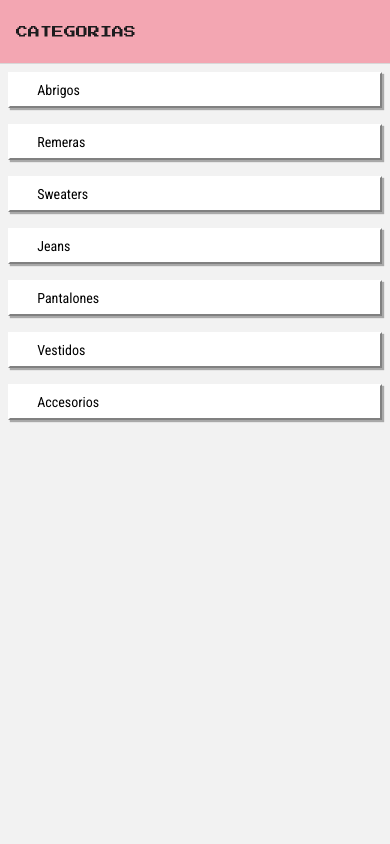
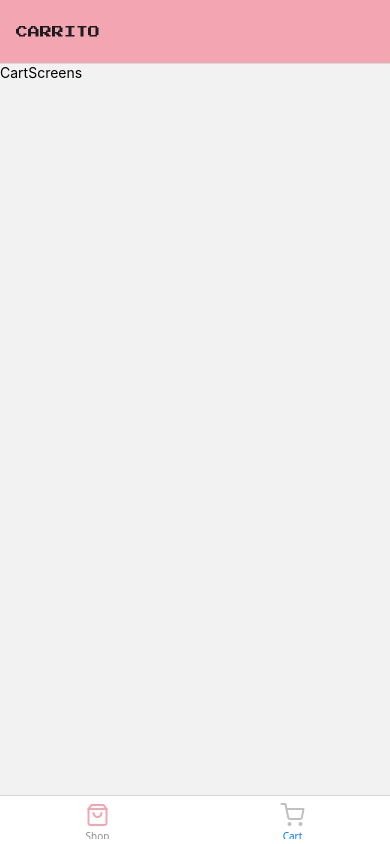
Before and after one commit to ivanagbarreto/fashion-ecommerce-app, a React Native app: screen /Cart in a window 390 px wide. Built offline with nearby package versions, Linux system fonts and the light colour scheme; grey boxes are pictures that could not be loaded.

Commit message:
TabNavigator

```diff
--- a/App.js
+++ b/App.js
@@ -3,10 +3,11 @@ import { useFonts } from 'expo-font';
 import * as SplashScreen from 'expo-splash-screen';
 import { StatusBar } from 'expo-status-bar';
 import { StyleSheet, Text, View, FlatList, Image, Pressable } from 'react-native';
-import Header from './src/components/Header';
+
 import { useState, useEffect } from 'react';
-import ShopStackNavigator from './src/navigation/shop/ShopStackNavigator';
+import TabsNavigator from './src/navigation/tabs/TabsNavigator';
 import {NavigationContainer} from "@react-navigation/native";
+
 
 SplashScreen.preventAutoHideAsync();
 
@@ -35,7 +36,7 @@ useEffect(() => {
 
     <NavigationContainer>
       <StatusBar style="auto" />
-      <ShopStackNavigator/>
+      <TabsNavigator/>
     </NavigationContainer>
 
 
--- /dev/null
+++ b/src/navigation/cart/CartStackNavigator.jsx
@@ -0,0 +1,36 @@
+import { createNativeStackNavigator } from "@react-navigation/native-stack";
+import { CartScreens } from "../../screens";
+import { colors } from "../../global/colors";
+
+
+
+const Stack = createNativeStackNavigator ()
+
+const CartStackNavigator = () =>{
+    return(
+
+            <Stack.Navigator
+            initialRouteName="Carrito"
+            screenOptions={{
+                headerStyle:{
+                        backgroundColor:colors.lightPink
+                },
+                headerTitleStyle:{
+                        fontFamily:"PressStart2P-Regular",
+                        textTransform: 'uppercase',
+                        fontSize: 12
+                }
+            }
+
+            }
+            >
+                    <Stack.Screen name="Carrito" component={CartScreens }/>
+
+            </Stack.Navigator>
+
+    )}
+
+
+
+
+export default CartStackNavigator
--- /dev/null
+++ b/src/navigation/tabs/TabsNavigator.jsx
@@ -0,0 +1,31 @@
+import { createBottomTabNavigator } from "@react-navigation/bottom-tabs";
+import ShopStackNavigator from "../shop/ShopStackNavigator";
+import CartStackNavigator from "../cart/CartStackNavigator";
+import Icon from 'react-native-vector-icons/Feather';
+import { colors } from "../../global/colors";
+
+const Tab = createBottomTabNavigator();
+
+const TabsNavigator= () => {
+  return (
+    <Tab.Navigator
+    screenOptions={
+      {headerShown:false}
+    }>
+      <Tab.Screen
+          name="Shop"
+          component={ShopStackNavigator}
+          options={{
+              tabBarIcon:({focused})=>(<Icon name="shopping-bag" size={24} color={focused?colors.mediumGray:colors.lightPink}/>)
+      }}
+      />
+      <Tab.Screen
+          name="Cart"
+          component={CartStackNavigator}
+          options={{
+              tabBarIcon:({focused})=>(<Icon name="shopping-cart" size={24} color={focused?colors.mediumGray:colors.lightPink}/>)
+      }}/>
+    </Tab.Navigator>
+  );
+}
+export default TabsNavigator
--- /dev/null
+++ b/src/screens/cart/CartScreens.jsx
@@ -0,0 +1,14 @@
+import { StyleSheet, Text, View } from 'react-native'
+import React from 'react'
+
+const CartScreens = () => {
+  return (
+    <View>
+      <Text>CartScreens</Text>
+    </View>
+  )
+}
+
+export default CartScreens
+
+const styles = StyleSheet.create({})
--- a/src/screens/index.js
+++ b/src/screens/index.js
@@ -1,3 +1,4 @@
 export {default as CategoriesScreens} from './shop/CategoriesScreens'
 export {default as ProductsScreens} from './shop/ProductsScreens'
 export {default as ProductScreens} from './shop/ProductScreens'
+export{default as CartScreens} from './cart/CartScreens'
--- a/src/screens/shop/ProductsScreens.jsx
+++ b/src/screens/shop/ProductsScreens.jsx
@@ -1,15 +1,24 @@
-import { StyleSheet, Text, View, FlatList } from 'react-native'
+import { StyleSheet, Text, View, FlatList, Pressable } from 'react-native'
 import products from '../../data/products.json'
 import { useEffect, useState } from 'react';
 import RobotoCondensedText from '../../components/RobotoCondensedFont';
 import Search from '../../components/Search';
 
-const ProductsScreens = ({route}) => {
+const ProductsScreens = ({navigation, route}) => {
     const [productsFiltered, setProductsFiltered] = useState ([])
     const [keyword, setKeyword]= useState("")
    // console.log("Keyword: ", keyword)
 
    const {category} = route.params
+
+   const renderProductsItem =({item})=>(
+
+        <View>
+          <Pressable onPress={() => navigation.navigate("Producto")}>
+            <RobotoCondensedText>{item.title}</RobotoCondensedText>
+           </Pressable>
+        </View>
+        )
 
   useEffect(()=>{
     const productsFilteredByCategory = products.filter(product => product.category.toLowerCase()===category.toLowerCase())
@@ -29,7 +38,7 @@ const ProductsScreens = ({route}) => {
         <FlatList
          data={productsFiltered}
          keyExtractor={item => item.id}
-         renderItem={({item}) => <RobotoCondensedText>{item.title}</RobotoCondensedText>}
+         renderItem={renderProductsItem }
          />
     </View>
   )
--- /dev/null
+++ b/tsconfig.json
@@ -0,0 +1,4 @@
+{
+  "compilerOptions": {},
+  "extends": "expo/tsconfig.base"
+}
```
Also changed, not shown: package.json (+7 -4 lines), 1 other file (tests, documents, lock files or other folders).
